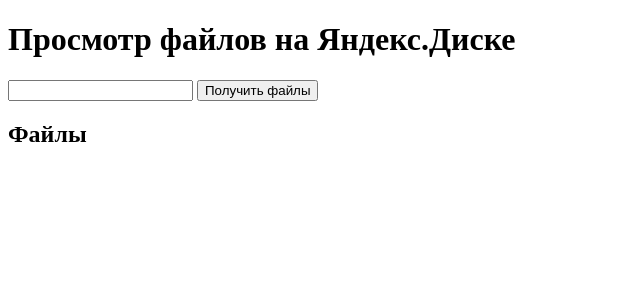
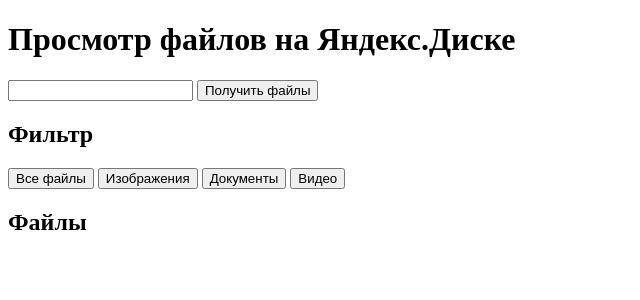
Before and after one commit to s0ull877/mycego-test-assigment, a Django app: page / in a window 1280 px wide. Shown: the part 29-329 px from the top of the page, without its empty margins (0-640 px from the left). Run offline with Django 5.2, Linux system fonts and the light colour scheme; the visitor is signed in with stand-in values (Sample User, id 1).

Commit message:
filter files

```diff
--- a/app/templates/yandex_disk/index.html
+++ b/app/templates/yandex_disk/index.html
@@ -8,36 +8,100 @@
         <button type="submit">Получить файлы</button>
     </form>
 
+    <h2>Фильтр</h2>
+    <button onclick="filterFiles('all')">Все файлы</button>
+    <button onclick="filterFiles('images')">Изображения</button>
+    <button onclick="filterFiles('documents')">Документы</button>
+    <button onclick="filterFiles('videos')">Видео</button>
+
     <h2>Файлы</h2>
     <ul id="fileList"></ul>
+
+
 
     <script>
         document.getElementById('fetchForm').onsubmit = async function (event) {
             event.preventDefault();
+            fetchFiles()
+        };
+
+
+        async function fetchFiles() {
+
             const publicKey = document.getElementById('publicKey').value;
+
+            if (!publicKey) {
+
+                alert("Введите публичную ссылку!");
+                return;
+
+            }
+
             const response = await fetch(`/list/?public_key=${publicKey}`);
             const data = await response.json();
+
+            if (data._embedded) {
+
+                allFiles = data._embedded.items;
+                filterFiles('all');
+
+            } else {
+
+                document.getElementById('fileList').innerHTML = '<li>Файлы не найдены</li>';
+
+            }
+        }
+
+
+        function filterFiles(fileType) {
 
             const fileList = document.getElementById('fileList');
             fileList.innerHTML = '';
 
-            if (data._embedded) {
-                data._embedded.items.forEach(file => {
-                    console.log(file)
+            try {
+
+                let filteredFiles = allFiles;
+
+                if (fileType === 'images') {
+                    filteredFiles = allFiles.filter(file => file.media_type && file.media_type.startsWith('image'));
+
+                } else if (fileType === 'documents') {
+                    filteredFiles = allFiles.filter(file => file.media_type && file.media_type.startsWith('document'));
+
+                } else if (fileType === 'videos') {
+                    filteredFiles = allFiles.filter(file => file.media_type && file.media_type.startsWith('video'));
+                }
+
+                if (filteredFiles.length === 0) {
+
+                    fileList.innerHTML = '<li>Файлы не найдены</li>';
+                    return;
+                }
+
+                filteredFiles.forEach(file => {
+
                     const li = document.createElement('li');
                     li.textContent = `${file.name}  `;
+
                     if (file.file) {
+
                         const downloadBtn = document.createElement('a');
                         downloadBtn.href = `/download/?file_url=${encodeURIComponent(file.file)}`;
                         downloadBtn.textContent = 'Скачать';
                         li.appendChild(downloadBtn);
+
                     }
+
                     fileList.appendChild(li);
                 });
-            } else {
-                fileList.innerHTML = '<li>Файлы не найдены</li>';
+
+            } catch {
+
+                alert("Введите публичную ссылку!");
+
             }
-        };
+        }
+
     </script>
 {% else %}
     <p>Вы не авторизованы. <a href="{% url 'login' %}">Войти</a> или <a href="{% url 'signup' %}">Зарегистрироваться</a></p>
--- a/app/yandex_disk/views.py
+++ b/app/yandex_disk/views.py
@@ -64,7 +64,7 @@
         if response.status_code == 200:
 
             data = response.json()
-            cache.set(key=public_key, value=data, timeout=os.getenv('FOLDER_CACHE_SECONDS'))
+            cache.set(key=public_key, value=data, timeout=int(os.getenv('FOLDER_CACHE_SECONDS')))
 
             return JsonResponse(data)
 
```
